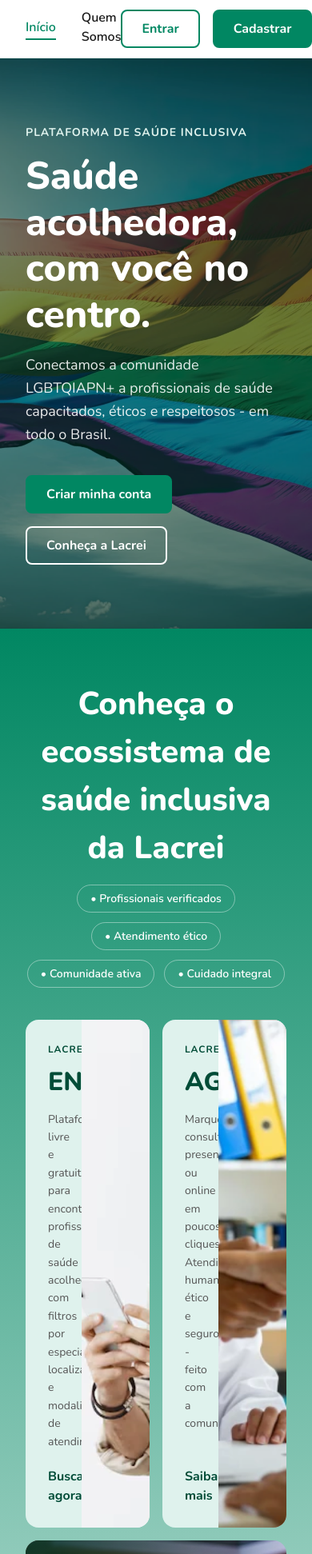
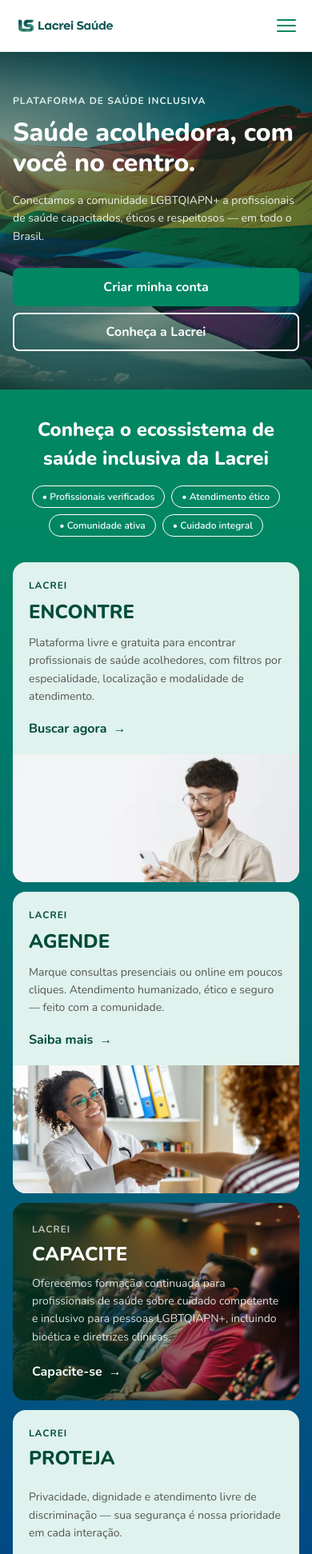
Before and after one commit to felipedev90/lacrei-saude, a Next.js app: page / in a window 390 px wide. Shown: the top 1943 px of the page at 80% size. Built offline with nearby package versions, Linux system fonts and the light colour scheme.

Commit message:
feat(components): add mobile breakdown to components

```diff
--- a/src/components/home/Ecosystem.tsx
+++ b/src/components/home/Ecosystem.tsx
@@ -1,16 +1,21 @@
 'use client'
 
 import styled from 'styled-components'
+import Link from 'next/link'
+import { media } from '@/styles/theme'
 import EcosystemCard from '@/components/ui/EcosystemCard'
-import Link from 'next/link'
 
 const Section = styled.section`
   background: linear-gradient(
     to top,
-    ${({ theme }) => theme.colors.white} 0%,
-    ${({ theme }) => theme.colors.primary} 100%
+    ${({ theme }) => theme.colors.secondary} 0%,
+    ${({ theme }) => theme.colors.primary} 90%
   );
+  padding: ${({ theme }) => theme.spacing.lg} ${({ theme }) => theme.spacing.sm};
+
+  ${media.desktop} {
     padding: ${({ theme }) => theme.spacing.section} ${({ theme }) => theme.spacing.lg};
+  }
 `
 
 const Inner = styled.div`
@@ -19,36 +24,171 @@
 `
 
 const SectionTitle = styled.h2`
-  font-size: ${({ theme }) => theme.fonts.sizes['3xl']};
+  font-size: ${({ theme }) => theme.fonts.sizes.xl};
   font-weight: ${({ theme }) => theme.fonts.weights.extrabold};
   color: ${({ theme }) => theme.colors.white};
   text-align: center;
   margin-bottom: 16px;
+
+  ${media.tablet} {
+    font-size: ${({ theme }) => theme.fonts.sizes['2xl']};
+  }
+
+  ${media.desktop} {
+    font-size: ${({ theme }) => theme.fonts.sizes['3xl']};
+    color: ${({ theme }) => theme.colors.white};
+  }
 `
 
 const Tags = styled.div`
   display: flex;
   align-items: center;
   justify-content: center;
+  gap: 8px;
+  flex-wrap: wrap;
+  margin-bottom: 32px;
+
+  ${media.desktop} {
     gap: 12px;
-  flex-wrap: wrap;
     margin-bottom: 40px;
+  }
 `
 
 const Tag = styled.span`
-  font-size: ${({ theme }) => theme.fonts.sizes.sm};
+  font-size: ${({ theme }) => theme.fonts.sizes.xs};
   font-weight: ${({ theme }) => theme.fonts.weights.semibold};
   color: ${({ theme }) => theme.colors.white};
-  border: 1px solid rgba(255, 255, 255, 0.4);
+  border: 1px solid ${({ theme }) => theme.colors.white};
   border-radius: ${({ theme }) => theme.radii.full};
+  padding: 4px 12px;
+
+  ${media.desktop} {
+    font-size: ${({ theme }) => theme.fonts.sizes.sm};
+    color: ${({ theme }) => theme.colors.white};
+    border-color: rgba(255, 255, 255, 0.4);
     padding: 6px 16px;
+  }
 `
 
 const Grid = styled.div`
+  display: flex;
+  flex-direction: column;
+  gap: 12px;
+
+  ${media.desktop} {
     display: grid;
     grid-template-columns: 1fr 1fr;
-  grid-template-rows: auto auto;
     gap: 16px;
+  }
+`
+
+const CardWide = styled.article<{ $src: string }>`
+  position: relative;
+  background-image: url('${({ $src }) => $src}');
+  background-size: cover;
+  background-position: center;
+  display: flex;
+  align-items: flex-start;
+  min-height: 220px;
+  border-radius: ${({ theme }) => theme.radii.xl};
+  overflow: hidden;
+
+  ${media.desktop} {
+    grid-column: 1 / -1;
+    min-height: 260px;
+  }
+`
+
+const CardWideOverlay = styled.div`
+  position: absolute;
+  inset: 0;
+  background: linear-gradient(
+    to right,
+    rgba(1, 55, 37, 0.85) 0%,
+    rgba(1, 55, 37, 0.5) 50%,
+    rgba(1, 55, 37, 0.05) 100%
+  );
+`
+
+const CardWideContent = styled.div`
+  position: relative;
+  z-index: 1;
+  padding: 24px;
+  display: flex;
+  flex-direction: column;
+  justify-content: space-between;
+  height: 100%;
+  width: 100%;
+
+  ${media.desktop} {
+    max-width: 45%;
+    padding: 28px;
+  }
+`
+
+const CardSmall = styled.article`
+  background: ${({ theme }) => theme.colors.primaryLight};
+  border-radius: ${({ theme }) => theme.radii.xl};
+  padding: 20px;
+  display: flex;
+  flex-direction: column;
+  gap: 12px;
+
+  ${media.desktop} {
+    flex-direction: row;
+    align-items: center;
+    justify-content: space-between;
+    gap: 16px;
+    grid-column: 1 / -1;
+    padding: 20px 28px;
+  }
+`
+
+const CardLabel = styled.span`
+  font-size: ${({ theme }) => theme.fonts.sizes.xs};
+  font-weight: ${({ theme }) => theme.fonts.weights.bold};
+  color: ${({ theme }) => theme.colors.primaryDark};
+  text-transform: uppercase;
+  letter-spacing: 1px;
+  margin-bottom: 4px;
+  display: block;
+`
+
+const CardTitle = styled.h3`
+  font-size: ${({ theme }) => theme.fonts.sizes.xl};
+  font-weight: ${({ theme }) => theme.fonts.weights.extrabold};
+  color: ${({ theme }) => theme.colors.primaryDark};
+  margin-bottom: 8px;
+
+  ${media.desktop} {
+    font-size: ${({ theme }) => theme.fonts.sizes['2xl']};
+    margin-bottom: 0;
+  }
+`
+
+const CardTitleWhite = styled(CardTitle)`
+  color: ${({ theme }) => theme.colors.white};
+`
+
+const CardText = styled.p`
+  font-size: ${({ theme }) => theme.fonts.sizes.sm};
+  color: ${({ theme }) => theme.colors.textSecondary};
+  line-height: ${({ theme }) => theme.fonts.lineHeights.relaxed};
+`
+
+const CardTextWhite = styled(CardText)`
+  color: rgba(255, 255, 255, 0.85);
+  margin-bottom: 20px;
+`
+
+const CardSmallText = styled.p`
+  font-size: ${({ theme }) => theme.fonts.sizes.sm};
+  color: ${({ theme }) => theme.colors.textSecondary};
+  line-height: ${({ theme }) => theme.fonts.lineHeights.relaxed};
+
+  ${media.desktop} {
+    flex: 1;
+  }
 `
 
 const CardLink = styled(Link)<{ $dark?: boolean }>`
@@ -69,97 +209,6 @@
   &:hover::after {
     transform: translateX(4px);
   }
-`
-
-const CardWide = styled.article<{ $src: string }>`
-  grid-column: 1 / -1;
-  position: relative;
-  background-image: url('${({ $src }) => $src}');
-  background-size: cover;
-  background-position: center;
-  display: flex;
-  align-items: flex-start;
-  min-height: 260px;
-  border-radius: ${({ theme }) => theme.radii.xl};
-  overflow: hidden;
-`
-
-const CardWideOverlay = styled.div`
-  position: absolute;
-  inset: 0;
-  background: linear-gradient(
-    to right,
-    rgba(1, 55, 37, 0.85) 0%,
-    rgba(1, 55, 37, 0.5) 50%,
-    rgba(1, 55, 37, 0.05) 100%
-  );
-`
-
-const CardWideContent = styled.div`
-  position: relative;
-  z-index: 1;
-  padding: 28px;
-  display: flex;
-  flex-direction: column;
-  justify-content: space-between;
-  height: 100%;
-  max-width: 45%;
-`
-
-const CardSmall = styled.article`
-  background: ${({ theme }) => theme.colors.primaryLight};
-  border-radius: ${({ theme }) => theme.radii.xl};
-  padding: 20px 28px;
-  display: flex;
-  align-items: center;
-  justify-content: space-between;
-  gap: 16px;
-  grid-column: 1 / -1;
-`
-
-const CardLabel = styled.span`
-  font-size: ${({ theme }) => theme.fonts.sizes.xs};
-  font-weight: ${({ theme }) => theme.fonts.weights.bold};
-  color: ${({ theme }) => theme.colors.primaryDark};
-  text-transform: uppercase;
-  letter-spacing: 1px;
-  margin-bottom: 8px;
-  display: block;
-`
-
-const CardTitle = styled.h3`
-  font-size: ${({ theme }) => theme.fonts.sizes['2xl']};
-  font-weight: ${({ theme }) => theme.fonts.weights.extrabold};
-  color: ${({ theme }) => theme.colors.primaryDark};
-  margin-bottom: 12px;
-`
-
-const CardTitleWhite = styled(CardTitle)`
-  color: ${({ theme }) => theme.colors.white};
-`
-
-const CardText = styled.p`
-  font-size: ${({ theme }) => theme.fonts.sizes.sm};
-  color: ${({ theme }) => theme.colors.textSecondary};
-  line-height: ${({ theme }) => theme.fonts.lineHeights.relaxed};
-  margin-bottom: 20px;
-`
-
-const CardTextWhite = styled(CardText)`
-  color: rgba(255, 255, 255, 0.85);
-`
-
-const CardSmallTitle = styled.h3`
-  font-size: ${({ theme }) => theme.fonts.sizes.lg};
-  font-weight: ${({ theme }) => theme.fonts.weights.extrabold};
-  color: ${({ theme }) => theme.colors.primaryDark};
-`
-
-const CardSmallText = styled.p`
-  font-size: ${({ theme }) => theme.fonts.sizes.base};
-  color: ${({ theme }) => theme.colors.textSecondary};
-  text-align: center;
-  flex: 1;
 `
 
 export default function Ecosystem() {
@@ -188,7 +237,7 @@
 
           <EcosystemCard
             title="AGENDE"
-            text="Marque consultas presenciais ou online em poucos cliques. Atendimento humanizado, ético e seguro - feito com a comunidade."
+            text="Marque consultas presenciais ou online em poucos cliques. Atendimento humanizado, ético e seguro — feito com a comunidade."
             linkLabel="Saiba mais"
             href="/agendar"
             imageSrc="/images/ecosystem/agende.webp"
@@ -216,7 +265,7 @@
           <CardSmall>
             <div>
               <CardLabel>Lacrei</CardLabel>
-              <CardSmallTitle>PROTEJA</CardSmallTitle>
+              <CardTitle>PROTEJA</CardTitle>
             </div>
             <CardSmallText>
               Privacidade, dignidade e atendimento livre de discriminação — sua segurança é nossa
--- a/src/components/home/Hero.tsx
+++ b/src/components/home/Hero.tsx
@@ -1,17 +1,27 @@
 'use client'
+
 import styled from 'styled-components'
+import { media } from '@/styles/theme'
 import Button from '@/components/ui/Button'
 
 const Section = styled.section`
   position: relative;
   width: 100%;
-  min-height: 580px;
+  min-height: 420px;
   display: flex;
   align-items: center;
   background-image: url('/images/hero/hero.webp');
   background-size: cover;
   background-position: center;
   background-repeat: no-repeat;
+
+  ${media.tablet} {
+    min-height: 520px;
+  }
+
+  ${media.desktop} {
+    min-height: 580px;
+  }
 `
 
 const Overlay = styled.div`
@@ -26,41 +36,76 @@
   max-width: 1280px;
   width: 100%;
   margin: 0 auto;
-  padding: 80px ${({ theme }) => theme.spacing.lg};
+  padding: 48px ${({ theme }) => theme.spacing.sm};
+
+  ${media.tablet} {
+    padding: 64px ${({ theme }) => theme.spacing.lg};
+  }
+
+  ${media.desktop} {
+    padding: 80px ${({ theme }) => theme.spacing.lg};
+  }
 `
 
 const Eyebrow = styled.span`
   display: inline-block;
-  font-size: ${({ theme }) => theme.fonts.sizes.sm};
+  font-size: ${({ theme }) => theme.fonts.sizes.xs};
   font-weight: ${({ theme }) => theme.fonts.weights.bold};
   color: ${({ theme }) => theme.colors.primaryLight};
   letter-spacing: 1px;
   text-transform: uppercase;
-  margin-bottom: 16px;
+  margin-bottom: 12px;
+
+  ${media.tablet} {
+    font-size: ${({ theme }) => theme.fonts.sizes.sm};
+    margin-bottom: 16px;
+  }
 `
 
 const Title = styled.h1`
-  font-size: ${({ theme }) => theme.fonts.sizes['4xl']};
+  font-size: ${({ theme }) => theme.fonts.sizes['2xl']};
   font-weight: ${({ theme }) => theme.fonts.weights.extrabold};
   color: ${({ theme }) => theme.colors.white};
   line-height: ${({ theme }) => theme.fonts.lineHeights.tight};
   max-width: 640px;
-  margin-bottom: 20px;
+  margin-bottom: 16px;
+
+  ${media.tablet} {
+    font-size: ${({ theme }) => theme.fonts.sizes['3xl']};
+    margin-bottom: 20px;
+  }
+
+  ${media.desktop} {
+    font-size: ${({ theme }) => theme.fonts.sizes['4xl']};
+  }
 `
 
 const Subtitle = styled.p`
-  font-size: ${({ theme }) => theme.fonts.sizes.lg};
+  font-size: ${({ theme }) => theme.fonts.sizes.sm};
   color: rgba(255, 255, 255, 0.9);
   line-height: ${({ theme }) => theme.fonts.lineHeights.relaxed};
   max-width: 520px;
-  margin-bottom: 36px;
+  margin-bottom: 28px;
+
+  ${media.tablet} {
+    font-size: ${({ theme }) => theme.fonts.sizes.base};
+    margin-bottom: 36px;
+  }
+
+  ${media.desktop} {
+    font-size: ${({ theme }) => theme.fonts.sizes.lg};
+  }
 `
 
 const Actions = styled.div`
   display: flex;
-  align-items: center;
-  gap: ${({ theme }) => theme.spacing.sm};
-  flex-wrap: wrap;
+  flex-direction: column;
+  gap: ${({ theme }) => theme.spacing.xs};
+
+  ${media.tablet} {
+    flex-direction: row;
+    gap: ${({ theme }) => theme.spacing.sm};
+  }
 `
 
 export default function Hero() {
@@ -72,7 +117,7 @@
         <Title>Saúde acolhedora, com você no centro.</Title>
         <Subtitle>
           Conectamos a comunidade LGBTQIAPN+ a profissionais de saúde capacitados, éticos e
-          respeitosos - em todo o Brasil.
+          respeitosos — em todo o Brasil.
         </Subtitle>
         <Actions>
           <Button variant="primary" href="/cadastrar">
--- a/src/components/layout/Header.tsx
+++ b/src/components/layout/Header.tsx
@@ -2,9 +2,11 @@
 
 import Link from 'next/link'
 import { usePathname } from 'next/navigation'
+import { useState } from 'react'
 import styled from 'styled-components'
+import { media } from '@/styles/theme'
+import Logo from '@/components/ui/Logo'
 import Button from '@/components/ui/Button'
-import Logo from '@/components/ui/Logo'
 
 const Wrapper = styled.header`
   background: ${({ theme }) => theme.colors.white};
@@ -17,17 +19,87 @@
 const Inner = styled.div`
   max-width: 1280px;
   margin: 0 auto;
-  padding: 0 ${({ theme }) => theme.spacing.lg};
-  height: 72px;
+  padding: 0 ${({ theme }) => theme.spacing.sm};
+  height: 64px;
   display: flex;
   align-items: center;
   justify-content: space-between;
+
+  ${media.desktop} {
+    padding: 0 ${({ theme }) => theme.spacing.lg};
+    height: 72px;
+  }
 `
 
-const Nav = styled.nav`
+const HamburgerButton = styled.button`
   display: flex;
-  align-items: center;
-  gap: ${({ theme }) => theme.spacing.lg};
+  flex-direction: column;
+  justify-content: center;
+  gap: 5px;
+  background: none;
+  border: none;
+  padding: 4px;
+  cursor: pointer;
+
+  ${media.desktop} {
+    display: none;
+  }
+`
+
+const HamburgerLine = styled.span<{ $open: boolean; $position: 'top' | 'mid' | 'bot' }>`
+  display: block;
+  width: 24px;
+  height: 2px;
+  background: ${({ theme }) => theme.colors.primary};
+  border-radius: 2px;
+  transition:
+    transform 0.3s,
+    opacity 0.3s;
+
+  ${({ $open, $position }) =>
+    $open && $position === 'top' && `transform: translateY(7px) rotate(45deg);`}
+
+  ${({ $open, $position }) => $open && $position === 'mid' && `opacity: 0;`}
+
+  ${({ $open, $position }) =>
+    $open && $position === 'bot' && `transform: translateY(-7px) rotate(-45deg);`}
+`
+
+const MobileMenu = styled.nav<{ $open: boolean }>`
+  display: ${({ $open }) => ($open ? 'flex' : 'none')};
+  flex-direction: column;
+  gap: ${({ theme }) => theme.spacing.sm};
+  position: absolute;
+  top: 64px;
+  left: 0;
+  right: 0;
+  background: ${({ theme }) => theme.colors.white};
+  border-bottom: 1px solid ${({ theme }) => theme.colors.borderLight};
+  padding: ${({ theme }) => theme.spacing.sm} ${({ theme }) => theme.spacing.sm};
+
+  ${media.desktop} {
+    display: none;
+  }
+`
+
+const DesktopNav = styled.nav`
+  display: none;
+
+  ${media.desktop} {
+    display: flex;
+    align-items: center;
+    gap: ${({ theme }) => theme.spacing.lg};
+  }
+`
+
+const DesktopActions = styled.div`
+  display: none;
+
+  ${media.desktop} {
+    display: flex;
+    align-items: center;
+    gap: ${({ theme }) => theme.spacing.sm};
+  }
 `
 
 const NavLink = styled(Link)<{ $active: boolean }>`
@@ -46,38 +118,65 @@
   }
 `
 
-const Actions = styled.div`
-  display: flex;
-  align-items: center;
-  gap: ${({ theme }) => theme.spacing.sm};
+const MobileNavLink = styled(NavLink)`
+  border-bottom: none;
+  padding: 8px 0;
+  border-bottom: 1px solid ${({ theme }) => theme.colors.borderLight};
 `
 
 export default function Header() {
   const pathname = usePathname()
+  const [menuOpen, setMenuOpen] = useState(false)
 
   return (
     <Wrapper>
       <Inner>
-        <Logo width={200} height={48} />
+        <Logo width={130} height={38} />
 
-        <Nav aria-label="Navegação principal">
+        <HamburgerButton
+          onClick={() => setMenuOpen((prev) => !prev)}
+          aria-label={menuOpen ? 'Fechar menu' : 'Abrir menu'}
+          aria-expanded={menuOpen}
+          aria-controls="mobile-menu"
+        >
+          <HamburgerLine $open={menuOpen} $position="top" />
+          <HamburgerLine $open={menuOpen} $position="mid" />
+          <HamburgerLine $open={menuOpen} $position="bot" />
+        </HamburgerButton>
+
+        <DesktopNav aria-label="Navegação principal">
           <NavLink href="/" $active={pathname === '/'}>
             Início
           </NavLink>
           <NavLink href="/quem-somos" $active={pathname === '/quem-somos'}>
             Quem Somos
           </NavLink>
-        </Nav>
+        </DesktopNav>
 
-        <Actions>
+        <DesktopActions>
           <Button variant="outline" href="/entrar">
             Entrar
           </Button>
           <Button variant="primary" href="/cadastrar">
             Cadastrar
           </Button>
-        </Actions>
+        </DesktopActions>
       </Inner>
+
+      <MobileMenu $open={menuOpen} id="mobile-menu" aria-label="Navegação mobile">
+        <MobileNavLink href="/" $active={pathname === '/'}>
+          Início
+        </MobileNavLink>
+        <MobileNavLink href="/quem-somos" $active={pathname === '/quem-somos'}>
+          Quem Somos
+        </MobileNavLink>
+        <Button variant="outline" href="/entrar">
+          Entrar
+        </Button>
+        <Button variant="primary" href="/cadastrar">
+          Cadastrar
+        </Button>
+      </MobileMenu>
     </Wrapper>
   )
 }
--- a/src/components/ui/EcosystemCard.tsx
+++ b/src/components/ui/EcosystemCard.tsx
@@ -2,27 +2,44 @@
 
 import styled from 'styled-components'
 import Link from 'next/link'
+import { media } from '@/styles/theme'
 
 const Card = styled.article`
   background: ${({ theme }) => theme.colors.primaryLight};
   border-radius: ${({ theme }) => theme.radii.xl};
   overflow: hidden;
+  display: flex;
+  flex-direction: column;
+  min-height: 200px;
+
+  ${media.tablet} {
     display: grid;
     grid-template-columns: 45% 55%;
     min-height: 240px;
+  }
 `
 
 const Content = styled.div`
-  padding: 28px;
+  padding: 20px;
   display: flex;
   flex-direction: column;
   justify-content: space-between;
+
+  ${media.tablet} {
+    padding: 28px;
+  }
 `
 
 const Image = styled.div<{ $src: string }>`
   background-image: url('${({ $src }) => $src}');
   background-size: cover;
+  background-position: top;
+  min-height: 160px;
+
+  ${media.tablet} {
+    min-height: unset;
     background-position: center;
+  }
 `
 
 const Label = styled.span`
@@ -31,22 +48,31 @@
   color: ${({ theme }) => theme.colors.primaryDark};
   text-transform: uppercase;
   letter-spacing: 1px;
-  margin-bottom: 8px;
+  margin-bottom: 6px;
   display: block;
 `
 
 const Title = styled.h3`
-  font-size: ${({ theme }) => theme.fonts.sizes['2xl']};
+  font-size: ${({ theme }) => theme.fonts.sizes.xl};
   font-weight: ${({ theme }) => theme.fonts.weights.extrabold};
   color: ${({ theme }) => theme.colors.primaryDark};
+  margin-bottom: 10px;
+
+  ${media.tablet} {
+    font-size: ${({ theme }) => theme.fonts.sizes['2xl']};
     margin-bottom: 12px;
+  }
 `
 
 const Text = styled.p`
   font-size: ${({ theme }) => theme.fonts.sizes.sm};
   color: ${({ theme }) => theme.colors.textSecondary};
   line-height: ${({ theme }) => theme.fonts.lineHeights.relaxed};
+  margin-bottom: 16px;
+
+  ${media.tablet} {
     margin-bottom: 20px;
+  }
 `
 
 const CardLink = styled(Link)`
@@ -58,13 +84,14 @@
   color: ${({ theme }) => theme.colors.primaryDark};
   text-decoration: none;
 
-  &:hover {
-    gap: 12px;
-    transition: gap 0.2s;
+  &::after {
+    content: '→';
+    display: inline-block;
+    transition: transform 0.2s ease;
   }
 
-  &::after {
-    content: '→';
+  &:hover::after {
+    transform: translateX(4px);
   }
 `
 
--- a/src/styles/theme.ts
+++ b/src/styles/theme.ts
@@ -62,3 +62,9 @@
 } as const
 
 export type Theme = typeof theme
+
+export const media = {
+  tablet: `@media (min-width: 768px)`,
+  desktop: `@media (min-width: 1024px)`,
+  wide: `@media (min-width: 1280px)`,
+}
```
Also changed, not shown: public/images/CTA/cta.webp (added). Lines whose indentation alone changed are shown as unchanged.
